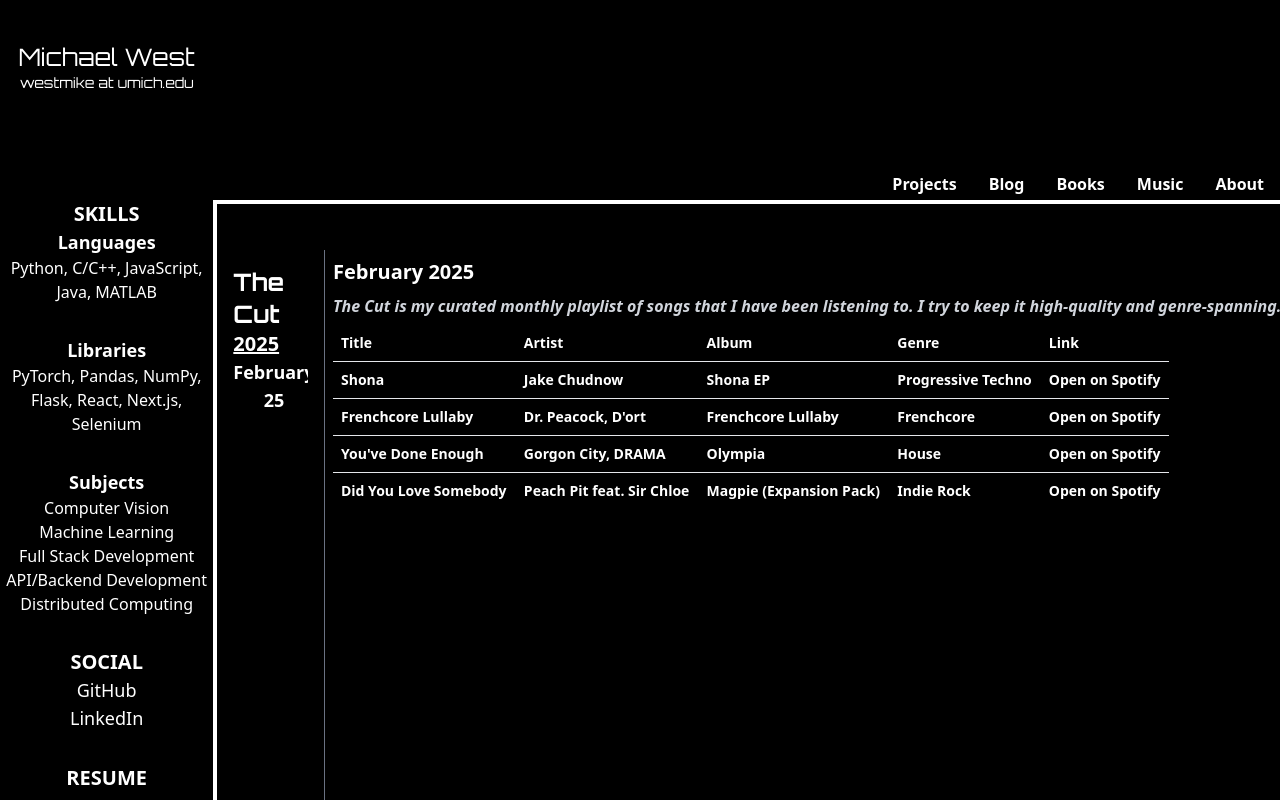
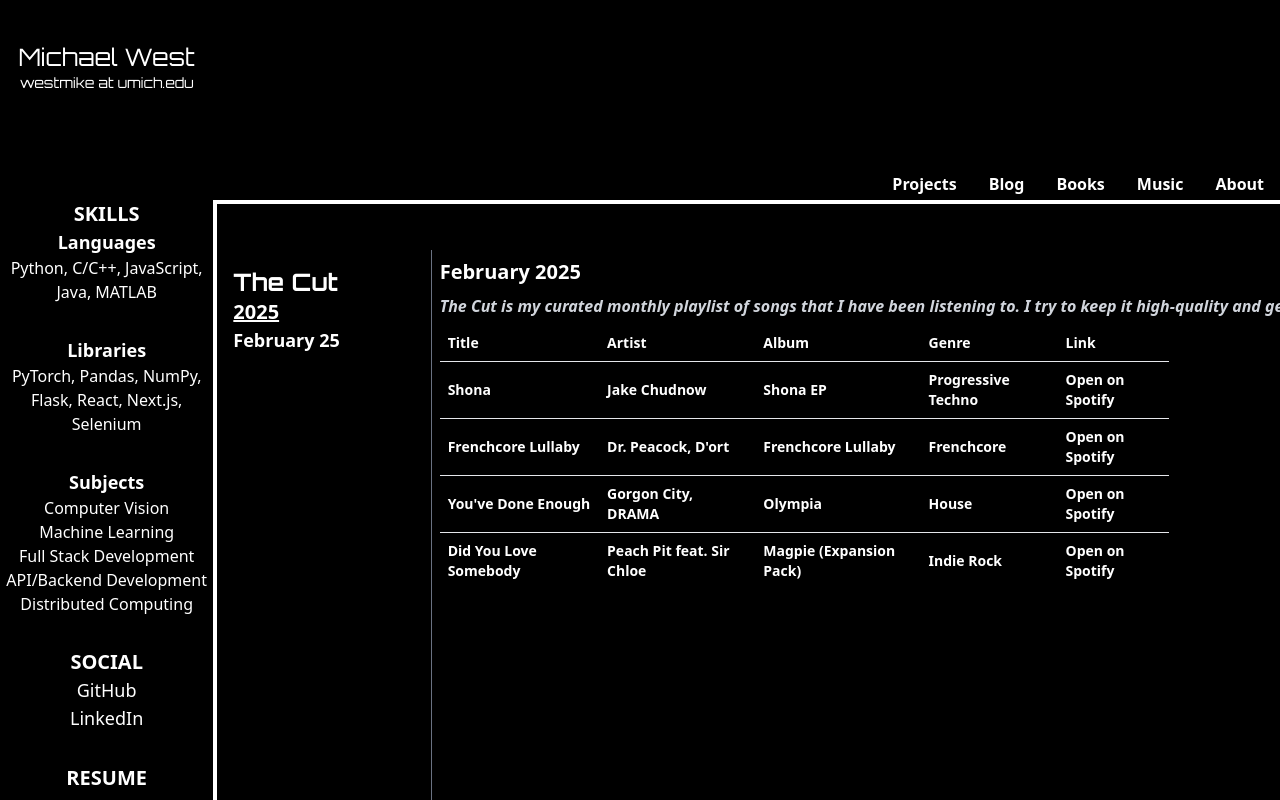
Before and after one commit to west-mike/portfolio-site, a Next.js app: page /music in a window 1280 px wide. Built offline with nearby package versions, Linux system fonts and the light colour scheme.

Commit message:
added vercel analytics and album and artist links

```diff
--- a/app/layout.tsx
+++ b/app/layout.tsx
@@ -1,6 +1,7 @@
 import type { Metadata } from "next";
 import { Orbitron } from "next/font/google";
 import Link from 'next/link'
+import { Analytics } from "@vercel/analytics/react"
 import "./globals.css";
 
 const orbitronStd = Orbitron({
@@ -107,6 +108,7 @@ export default function RootLayout({
               </div>
               <div className="col-span-12 row-span-11 overflow-auto">
                 {children}
+                <Analytics />
               </div>
             </div>
 
--- a/app/music/page.tsx
+++ b/app/music/page.tsx
@@ -26,14 +26,14 @@ export default function MusicPage() {
 
     return (
         <div className="grid grid-cols-12 grid-rows-12 h-screen w-screen">
-            <div className="col-start-1 col-end-2 row-start-1 row-end-13 p-4">
+            <div className="col-start-1 col-end-3 row-start-1 row-end-13 p-4">
                 <h2 className="text-2xl font-bold font-title">The Cut</h2>
                 <ScrollArea className="h-full w-full rounded-md border-none items-center">
                     <h3 className="font-bold text-xl underline m-0">2025</h3>
                     <MusicMonthSelector month="February 25" onClick={() => handleMonthClick("February 25")} />
                 </ScrollArea>
             </div>
-            <div className="col-start-2 col-end-13 row-start-1 row-end-3 p-2 border-l-1 border-gray-500">
+            <div className="col-start-3 col-end-13 row-start-1 row-end-3 p-2 border-l-1 border-gray-500">
                 <div className="flex justify-between items-center mb-2">
                     <p className="text-xl font-bold">{disMonth}</p>
                 </div>
@@ -42,7 +42,7 @@ export default function MusicPage() {
 
                 </div>
             </div>
-            <div className="col-start-2 col-end-10 row-start-2 row-end-13 p-2 border-l-1 border-gray-500">
+            <div className="col-start-3 col-end-10 row-start-2 row-end-13 p-2 border-l-1 border-gray-500">
                 <Table>
                     <TableHeader>
                         <TableRow>
@@ -57,8 +57,8 @@ export default function MusicPage() {
                         {songs.map((song, index) => (
                             <TableRow key={index}>
                                 <TableCell>{song.title}</TableCell>
-                                <TableCell>{song.artist}</TableCell>
-                                <TableCell>{song.album}</TableCell>
+                                <TableCell><a href={song.artist_link} target="_blank">{song.artist}</a></TableCell>
+                                <TableCell><a href={song.album_link} target="_blank">{song.album}</a></TableCell>
                                 <TableCell>{song.genre}</TableCell>
                                 <TableCell><a href={song.link} target="_blank" rel="noopener noreferrer">Open on Spotify</a></TableCell>
                             </TableRow>
--- a/package.json
+++ b/package.json
@@ -14,6 +14,7 @@
     "@radix-ui/react-separator": "^1.1.2",
     "@radix-ui/react-slot": "^1.1.2",
     "@radix-ui/react-tooltip": "^1.1.8",
+    "@vercel/analytics": "^1.5.0",
     "class-variance-authority": "^0.7.1",
     "clsx": "^2.1.1",
     "gray-matter": "^4.0.3",
--- a/public/music/february25.json
+++ b/public/music/february25.json
@@ -3,28 +3,36 @@
         {
             "title": "Shona",
             "artist": "Jake Chudnow",
+            "artist_link": "https://open.spotify.com/artist/0IhZsSjGTFJBXIM5unqzdV?si=cca02a461c7f4a2f",
             "album": "Shona EP",
+            "album_link": "https://open.spotify.com/album/3sKv18MCypZJzh9bEncv5G?si=-Pk8NbrcTZWCuuTehNAuAw",
             "genre": "Progressive Techno",
             "link": "https://open.spotify.com/track/0JNRE2AVZvGfJdNNabrVIg?si=2a256a3c8c24455f"
         },
         {
             "title": "Frenchcore Lullaby",
             "artist": "Dr. Peacock, D'ort",
+            "artist_link": "https://open.spotify.com/artist/5uRYpUQZrNrY5t8tAv1Xr3",
             "album": "Frenchcore Lullaby",
+            "album_link": "https://open.spotify.com/album/2dZzZ2z2z2z2z2z2z2z2z2",
             "genre": "Frenchcore",
             "link": "https://open.spotify.com/track/7cefEHMhMytNfvL0GBjd0K?si=c14a7e1c645d48cd"
         },
         {
             "title": "You've Done Enough",
             "artist": "Gorgon City, DRAMA",
+            "artist_link": "https://open.spotify.com/artist/4RbUYWWjEBb4umwqakOEd3?si=_WZ4k5G7S_qaE0EYXn-J3A",
             "album": "Olympia",
+            "album_link": "https://open.spotify.com/album/2VzWAU4teRPOILn0FQz08t?si=71vdWsPDS5mcp-LwerBnVQ",
             "genre": "House",
             "link": "https://open.spotify.com/track/77VqW84V88aKD8Bi8CzEsP?si=00a4240afd6f47f9"
         },
         {
             "title": "Did You Love Somebody",
             "artist": "Peach Pit feat. Sir Chloe",
+            "artist_link": "https://open.spotify.com/artist/6fC2AcsQtd9h4BWELbbire?si=c763affd8f7d4df9",
             "album": "Magpie (Expansion Pack)",
+            "album_link": "https://open.spotify.com/prerelease/3oAcXdoOlUjRkMMxHz9YrG?si=48288d90d57b4db1",
             "genre": "Indie Rock",
             "link": "https://open.spotify.com/track/3lZhH5QiBpcPUrvSy5VfZz?si=5d5abe0c81c54976"
         }
```
Also changed, not shown: 1 other file (tests, documents, lock files or other folders).
